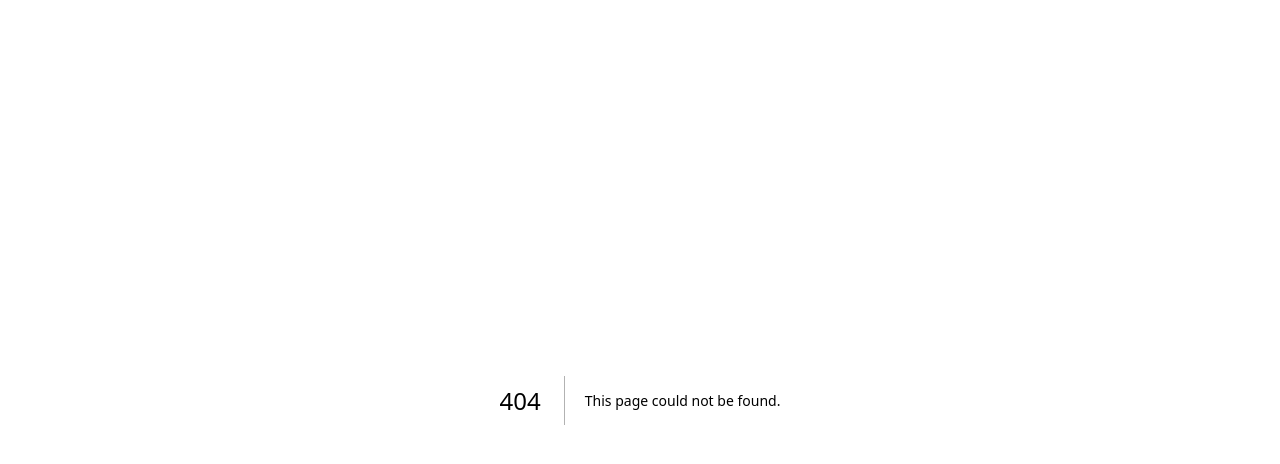
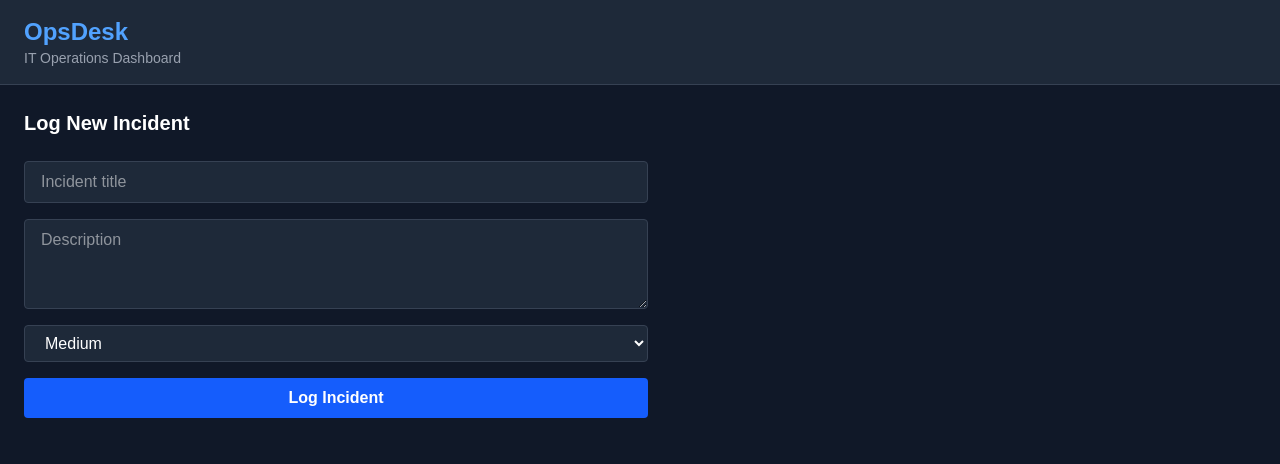
Before and after one commit to steves2571/opsdesk, a Next.js app: page /incidents in a window 1280 px wide. Before the commit this address had no page. Shown: the top 464 px of the page. Built offline with nearby package versions, Linux system fonts and the light colour scheme.

Commit message:
Add incidents page with form - full create/read cycle working

```diff
--- /dev/null
+++ b/app/incidents/page.tsx
@@ -0,0 +1,66 @@
+'use client'
+
+import { useState } from 'react'
+
+export default function IncidentsPage() {
+    const [title, setTitle] = useState('')
+    const [description, setDescription] = useState('')
+    const [priority, setPriority] = useState('medium')
+
+    async function handleSubmit(e: React.FormEvent) {
+        e.preventDefault()
+        await fetch('/api/incidents', {
+            method: 'POST',
+            headers: { 'Content-Type': 'application/json' },
+            body: JSON.stringify({ title, description, priority })
+        })
+        setTitle('')
+        setDescription('')
+        setPriority('medium')
+    }
+
+    return (
+        <div className="min-h-screen bg-gray-900 text-white">
+            <header className="bg-gray-800 border-b border-gray-700 px-6 py-4">
+                <h1 className="text-2xl font-bold text-blue-400">OpsDesk</h1>
+                <p className="text-gray-400 text-sm">IT Operations Dashboard</p>
+            </header>
+            <main className="p-6 max-w-2xl">
+                <h2 className="text-xl font-semibold text-white mb-6">Log New Incident</h2>
+                <form onSubmit={handleSubmit} className="flex flex-col gap-4">
+                    <input
+                        className="bg-gray-800 border border-gray-700 rounded px-4 py-2 text-white"
+                        placeholder="Incident title"
+                        value={title}
+                        onChange={e => setTitle(e.target.value)}
+                        required
+                    />
+                    <textarea
+                        className="bg-gray-800 border border-gray-700 rounded px-4 py-2 text-white"
+                        placeholder="Description"
+                        value={description}
+                        onChange={e => setDescription(e.target.value)}
+                        rows={3}
+                        required
+                    />
+                    <select
+                        className="bg-gray-800 border border-gray-700 rounded px-4 py-2 text-white"
+                        value={priority}
+                        onChange={e => setPriority(e.target.value)}
+                    >
+                        <option value="low">Low</option>
+                        <option value="medium">Medium</option>
+                        <option value="high">High</option>
+                        <option value="critical">Critical</option>
+                    </select>
+                    <button
+                        type="submit"
+                        className="bg-blue-600 hover:bg-blue-500 text-white font-semibold py-2 px-6 rounded"
+                    >
+                        Log Incident
+                    </button>
+                </form>
+            </main>
+        </div>
+    )
+}
```
Also changed, not shown: 1 other file (tests, documents, lock files or other folders).
